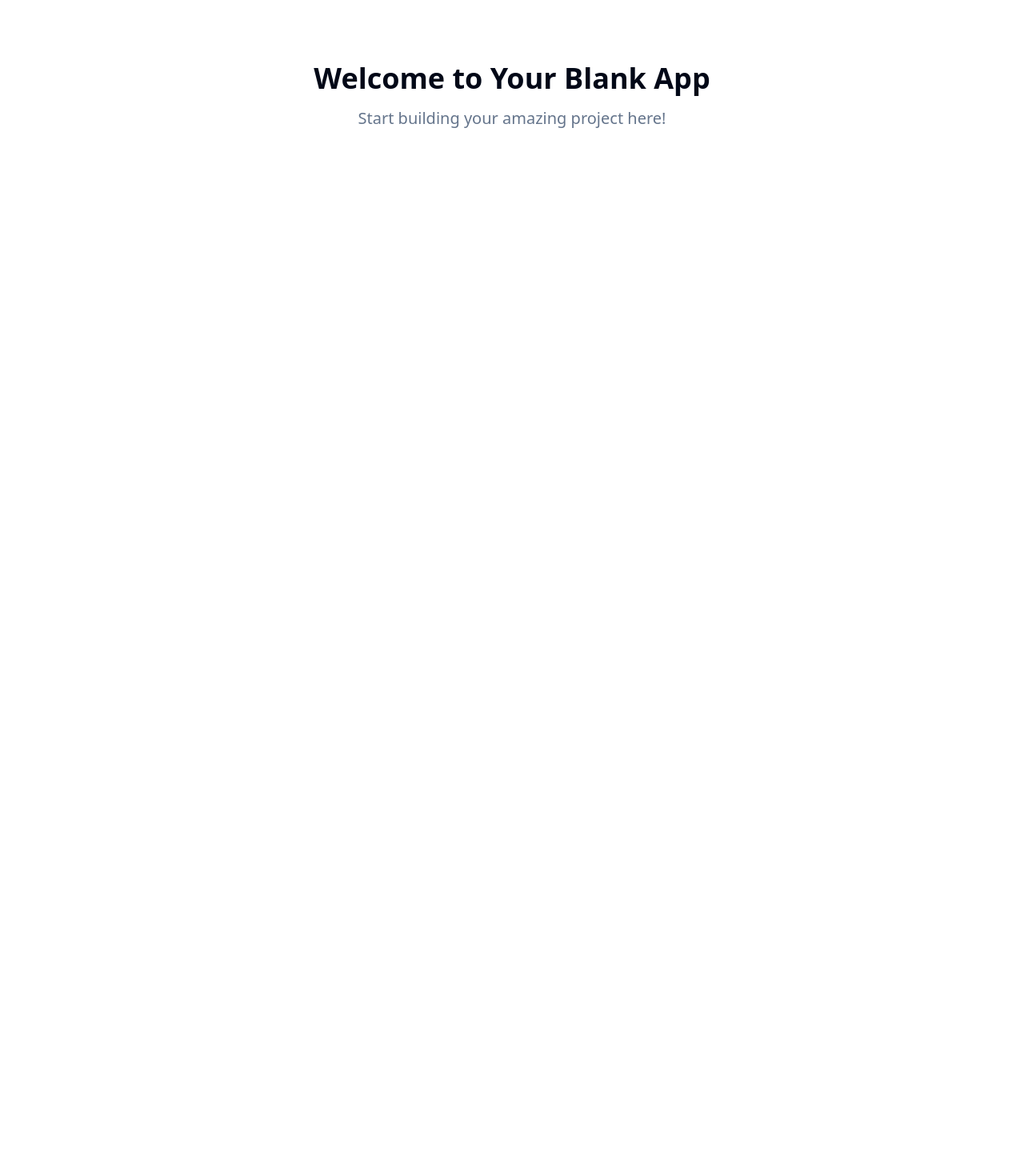
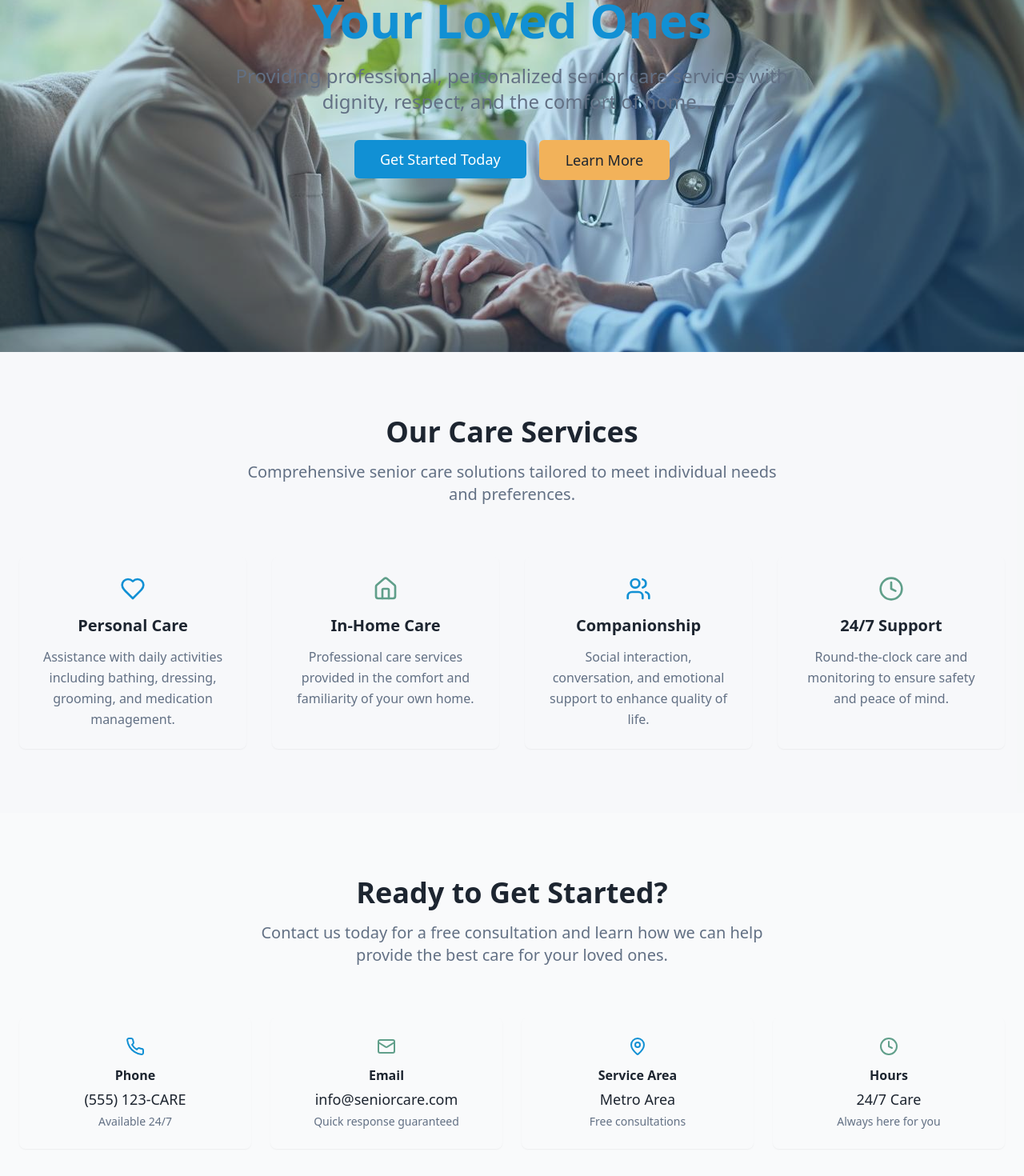
Before and after one commit to danish2572026/golden-hug-page, a React (Vite) app: page / in a window 1280 px wide. Shown: the part 280-1750 px from the top of the page at 80% size. Before the commit the page ends 800 px from the top, so only its background shows below. Built offline with nearby package versions, Linux system fonts and the light colour scheme.

Commit message:
Build senior care page
Build a small page for senior care using Lovable.

```diff
--- a/index.html
+++ b/index.html
@@ -3,12 +3,12 @@
   <head>
     <meta charset="UTF-8" />
     <meta name="viewport" content="width=device-width, initial-scale=1.0" />
-    <title>golden-hug-page</title>
-    <meta name="description" content="Lovable Generated Project" />
-    <meta name="author" content="Lovable" />
+    <title>Compassionate Senior Care Services | Professional Home Care</title>
+    <meta name="description" content="Professional senior care services providing compassionate in-home care, personal assistance, and 24/7 support for your loved ones. Free consultation available." />
+    <meta name="author" content="Senior Care Services" />
 
-    <meta property="og:title" content="golden-hug-page" />
-    <meta property="og:description" content="Lovable Generated Project" />
+    <meta property="og:title" content="Compassionate Senior Care Services | Professional Home Care" />
+    <meta property="og:description" content="Professional senior care services providing compassionate in-home care, personal assistance, and 24/7 support for your loved ones." />
     <meta property="og:type" content="website" />
     <meta property="og:image" content="https://lovable.dev/opengraph-image-p98pqg.png" />
 
--- a/src/App.tsx
+++ b/src/App.tsx
@@ -16,7 +16,6 @@ const App = () => (
       <BrowserRouter>
         <Routes>
           <Route path="/" element={<Index />} />
-          {/* ADD ALL CUSTOM ROUTES ABOVE THE CATCH-ALL "*" ROUTE */}
           <Route path="*" element={<NotFound />} />
         </Routes>
       </BrowserRouter>
--- /dev/null
+++ b/src/components/Contact.tsx
@@ -0,0 +1,74 @@
+import { Button } from "@/components/ui/button";
+import { Card } from "@/components/ui/card";
+import { Phone, Mail, MapPin, Clock } from "lucide-react";
+
+const Contact = () => {
+  const contactInfo = [
+    {
+      icon: <Phone className="w-6 h-6 text-care" />,
+      title: "Phone",
+      details: "(555) 123-CARE",
+      subtitle: "Available 24/7"
+    },
+    {
+      icon: <Mail className="w-6 h-6 text-trust" />,
+      title: "Email",
+      details: "info@seniorcare.com",
+      subtitle: "Quick response guaranteed"
+    },
+    {
+      icon: <MapPin className="w-6 h-6 text-care" />,
+      title: "Service Area",
+      details: "Metro Area",
+      subtitle: "Free consultations"
+    },
+    {
+      icon: <Clock className="w-6 h-6 text-trust" />,
+      title: "Hours",
+      details: "24/7 Care",
+      subtitle: "Always here for you"
+    }
+  ];
+
+  return (
+    <section className="py-20 bg-background">
+      <div className="container mx-auto px-6">
+        <div className="text-center mb-16">
+          <h2 className="text-4xl font-bold text-foreground mb-4">
+            Ready to Get Started?
+          </h2>
+          <p className="text-xl text-muted-foreground max-w-2xl mx-auto">
+            Contact us today for a free consultation and learn how we can help provide the best care for your loved ones.
+          </p>
+        </div>
+
+        <div className="grid md:grid-cols-2 lg:grid-cols-4 gap-6 mb-12">
+          {contactInfo.map((info, index) => (
+            <Card key={index} className="p-6 text-center hover:shadow-card transition-all duration-300 border-0 bg-gradient-card">
+              <div className="flex justify-center mb-3">
+                {info.icon}
+              </div>
+              <h3 className="font-semibold text-foreground mb-1">
+                {info.title}
+              </h3>
+              <p className="text-lg font-medium text-foreground mb-1">
+                {info.details}
+              </p>
+              <p className="text-sm text-muted-foreground">
+                {info.subtitle}
+              </p>
+            </Card>
+          ))}
+        </div>
+
+        <div className="text-center">
+          <Button size="lg" variant="care" className="text-lg px-12 py-6">
+            Schedule Free Consultation
+          </Button>
+        </div>
+      </div>
+    </section>
+  );
+};
+
+export default Contact;
--- /dev/null
+++ b/src/components/Hero.tsx
@@ -0,0 +1,35 @@
+import { Button } from "@/components/ui/button";
+import heroImage from "@/assets/senior-care-hero.jpg";
+
+const Hero = () => {
+  return (
+    <section className="relative min-h-[90vh] flex items-center justify-center overflow-hidden">
+      <div
+        className="absolute inset-0 bg-cover bg-center bg-no-repeat"
+        style={{ backgroundImage: `url(${heroImage})` }}
+      >
+        <div className="absolute inset-0 bg-primary/20"></div>
+      </div>
+
+      <div className="relative z-10 container mx-auto px-6 text-center">
+        <h1 className="text-5xl md:text-6xl font-bold text-foreground mb-6 leading-tight">
+          Compassionate Care for
+          <span className="block text-care">Your Loved Ones</span>
+        </h1>
+        <p className="text-xl md:text-2xl text-muted-foreground mb-8 max-w-3xl mx-auto leading-relaxed">
+          Providing professional, personalized senior care services with dignity, respect, and the comfort of home.
+        </p>
+        <div className="flex flex-col sm:flex-row gap-4 justify-center">
+          <Button size="lg" variant="care" className="text-lg px-8 py-6">
+            Get Started Today
+          </Button>
+          <Button size="lg" variant="warm" className="text-lg px-8 py-6">
+            Learn More
+          </Button>
+        </div>
+      </div>
+    </section>
+  );
+};
+
+export default Hero;
--- /dev/null
+++ b/src/components/Services.tsx
@@ -0,0 +1,60 @@
+import { Heart, Home, Users, Clock } from "lucide-react";
+import { Card } from "@/components/ui/card";
+
+const Services = () => {
+  const services = [
+    {
+      icon: <Heart className="w-8 h-8 text-care" />,
+      title: "Personal Care",
+      description: "Assistance with daily activities including bathing, dressing, grooming, and medication management."
+    },
+    {
+      icon: <Home className="w-8 h-8 text-trust" />,
+      title: "In-Home Care",
+      description: "Professional care services provided in the comfort and familiarity of your own home."
+    },
+    {
+      icon: <Users className="w-8 h-8 text-care" />,
+      title: "Companionship",
+      description: "Social interaction, conversation, and emotional support to enhance quality of life."
+    },
+    {
+      icon: <Clock className="w-8 h-8 text-trust" />,
+      title: "24/7 Support",
+      description: "Round-the-clock care and monitoring to ensure safety and peace of mind."
+    }
+  ];
+
+  return (
+    <section className="py-20 bg-muted/30">
+      <div className="container mx-auto px-6">
+        <div className="text-center mb-16">
+          <h2 className="text-4xl font-bold text-foreground mb-4">
+            Our Care Services
+          </h2>
+          <p className="text-xl text-muted-foreground max-w-2xl mx-auto">
+            Comprehensive senior care solutions tailored to meet individual needs and preferences.
+          </p>
+        </div>
+
+        <div className="grid md:grid-cols-2 lg:grid-cols-4 gap-8">
+          {services.map((service, index) => (
+            <Card key={index} className="p-6 text-center hover:shadow-card transition-all duration-300 border-0 bg-gradient-card">
+              <div className="flex justify-center mb-4">
+                {service.icon}
+              </div>
+              <h3 className="text-xl font-semibold text-foreground mb-3">
+                {service.title}
+              </h3>
+              <p className="text-muted-foreground leading-relaxed">
+                {service.description}
+              </p>
+            </Card>
+          ))}
+        </div>
+      </div>
+    </section>
+  );
+};
+
+export default Services;
--- a/src/components/ui/button.tsx
+++ b/src/components/ui/button.tsx
@@ -18,6 +18,9 @@ const buttonVariants = cva(
           "bg-secondary text-secondary-foreground hover:bg-secondary/80",
         ghost: "hover:bg-accent hover:text-accent-foreground",
         link: "text-primary underline-offset-4 hover:underline",
+        care: "bg-care text-primary-foreground hover:bg-care/90 shadow-soft",
+        trust: "bg-trust text-trust-foreground hover:bg-trust/90",
+        warm: "bg-accent text-accent-foreground hover:bg-accent/90 border border-accent/20",
       },
       size: {
         default: "h-10 px-4 py-2",
--- a/src/index.css
+++ b/src/index.css
@@ -8,33 +8,46 @@ All colors MUST be HSL.
 
 @layer base {
   :root {
-    --background: 0 0% 100%;
-    --foreground: 222.2 84% 4.9%;
+    --background: 210 20% 98%;
+    --foreground: 215 25% 15%;
 
     --card: 0 0% 100%;
-    --card-foreground: 222.2 84% 4.9%;
+    --card-foreground: 215 25% 15%;
 
     --popover: 0 0% 100%;
-    --popover-foreground: 222.2 84% 4.9%;
+    --popover-foreground: 215 25% 15%;
 
-    --primary: 222.2 47.4% 11.2%;
-    --primary-foreground: 210 40% 98%;
+    --primary: 201 85% 45%;
+    --primary-foreground: 0 0% 100%;
+    --primary-soft: 201 85% 95%;
 
-    --secondary: 210 40% 96.1%;
-    --secondary-foreground: 222.2 47.4% 11.2%;
+    --secondary: 160 25% 50%;
+    --secondary-foreground: 0 0% 100%;
+    --secondary-soft: 160 25% 95%;
 
-    --muted: 210 40% 96.1%;
-    --muted-foreground: 215.4 16.3% 46.9%;
+    --muted: 210 20% 95%;
+    --muted-foreground: 215 15% 45%;
 
-    --accent: 210 40% 96.1%;
-    --accent-foreground: 222.2 47.4% 11.2%;
+    --accent: 35 85% 65%;
+    --accent-foreground: 215 25% 15%;
+    --accent-soft: 35 85% 95%;
 
-    --destructive: 0 84.2% 60.2%;
-    --destructive-foreground: 210 40% 98%;
+    --destructive: 0 84% 60%;
+    --destructive-foreground: 0 0% 100%;
 
-    --border: 214.3 31.8% 91.4%;
-    --input: 214.3 31.8% 91.4%;
-    --ring: 222.2 84% 4.9%;
+    --border: 210 20% 90%;
+    --input: 210 20% 95%;
+    --ring: 201 85% 45%;
+
+    --trust: 160 25% 50%;
+    --trust-foreground: 0 0% 100%;
+    --care: 201 85% 45%;
+    --warmth: 35 85% 65%;
+
+    --gradient-hero: linear-gradient(135deg, hsl(var(--primary)) 0%, hsl(var(--secondary)) 100%);
+    --gradient-card: linear-gradient(145deg, hsl(var(--card)) 0%, hsl(var(--muted)) 100%);
+    --shadow-soft: 0 4px 20px -2px hsl(var(--primary) / 0.1);
+    --shadow-card: 0 8px 32px -4px hsl(var(--primary) / 0.15);
 
     --radius: 0.5rem;
 
--- a/src/pages/Index.tsx
+++ b/src/pages/Index.tsx
@@ -1,12 +1,13 @@
-// Update this page (the content is just a fallback if you fail to update the page)
+import Hero from "@/components/Hero";
+import Services from "@/components/Services";
+import Contact from "@/components/Contact";
 
 const Index = () => {
   return (
-    <div className="min-h-screen flex items-center justify-center bg-background">
-      <div className="text-center">
-        <h1 className="text-4xl font-bold mb-4">Welcome to Your Blank App</h1>
-        <p className="text-xl text-muted-foreground">Start building your amazing project here!</p>
-      </div>
+    <div className="min-h-screen">
+      <Hero />
+      <Services />
+      <Contact />
     </div>
   );
 };
--- a/tailwind.config.ts
+++ b/tailwind.config.ts
@@ -26,11 +26,13 @@ export default {
 				foreground: 'hsl(var(--foreground))',
 				primary: {
 					DEFAULT: 'hsl(var(--primary))',
-					foreground: 'hsl(var(--primary-foreground))'
+					foreground: 'hsl(var(--primary-foreground))',
+					soft: 'hsl(var(--primary-soft))'
 				},
 				secondary: {
 					DEFAULT: 'hsl(var(--secondary))',
-					foreground: 'hsl(var(--secondary-foreground))'
+					foreground: 'hsl(var(--secondary-foreground))',
+					soft: 'hsl(var(--secondary-soft))'
 				},
 				destructive: {
 					DEFAULT: 'hsl(var(--destructive))',
@@ -42,7 +44,8 @@ export default {
 				},
 				accent: {
 					DEFAULT: 'hsl(var(--accent))',
-					foreground: 'hsl(var(--accent-foreground))'
+					foreground: 'hsl(var(--accent-foreground))',
+					soft: 'hsl(var(--accent-soft))'
 				},
 				popover: {
 					DEFAULT: 'hsl(var(--popover))',
@@ -52,6 +55,12 @@ export default {
 					DEFAULT: 'hsl(var(--card))',
 					foreground: 'hsl(var(--card-foreground))'
 				},
+				trust: {
+					DEFAULT: 'hsl(var(--trust))',
+					foreground: 'hsl(var(--trust-foreground))'
+				},
+				care: 'hsl(var(--care))',
+				warmth: 'hsl(var(--warmth))',
 				sidebar: {
 					DEFAULT: 'hsl(var(--sidebar-background))',
 					foreground: 'hsl(var(--sidebar-foreground))',
```
Also changed, not shown: src/assets/senior-care-hero.jpg (added).
